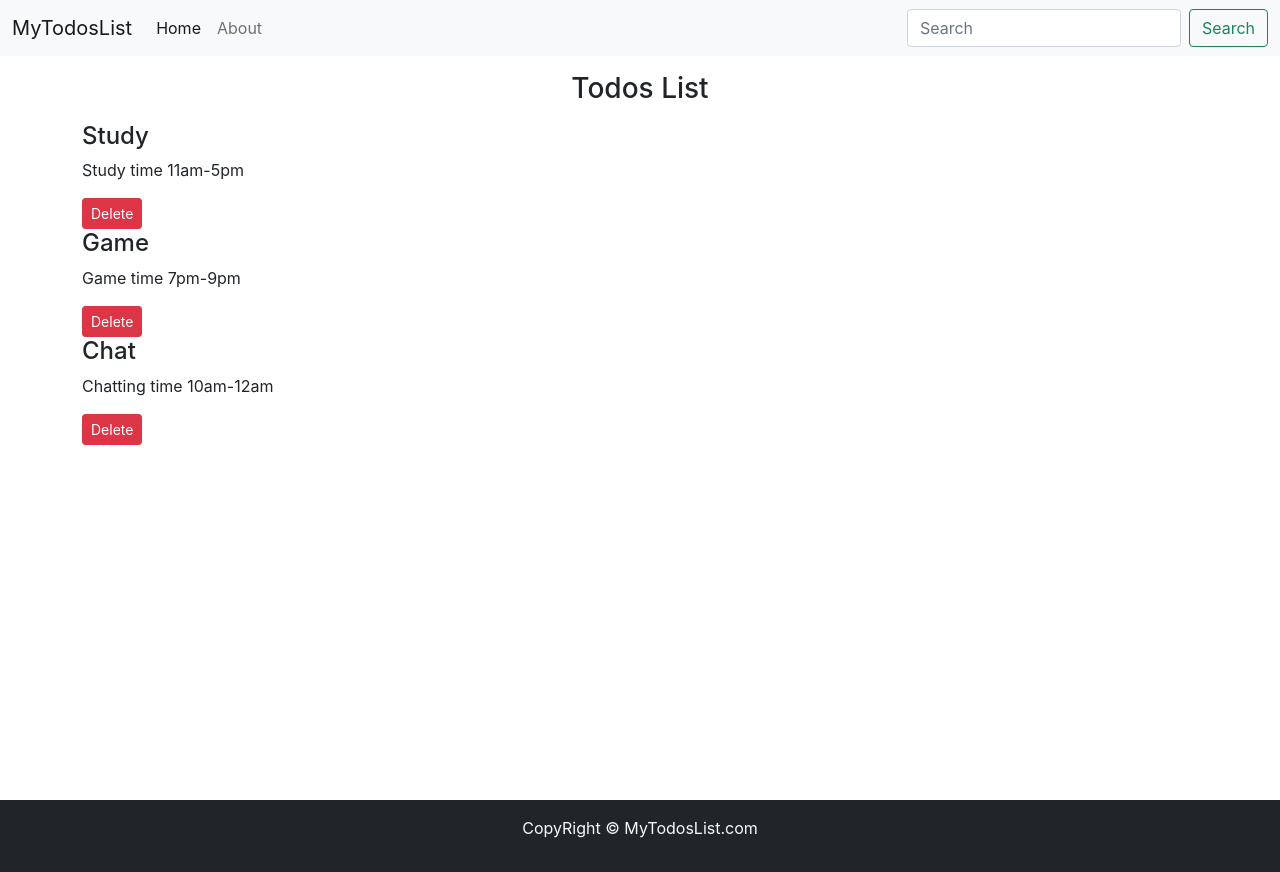
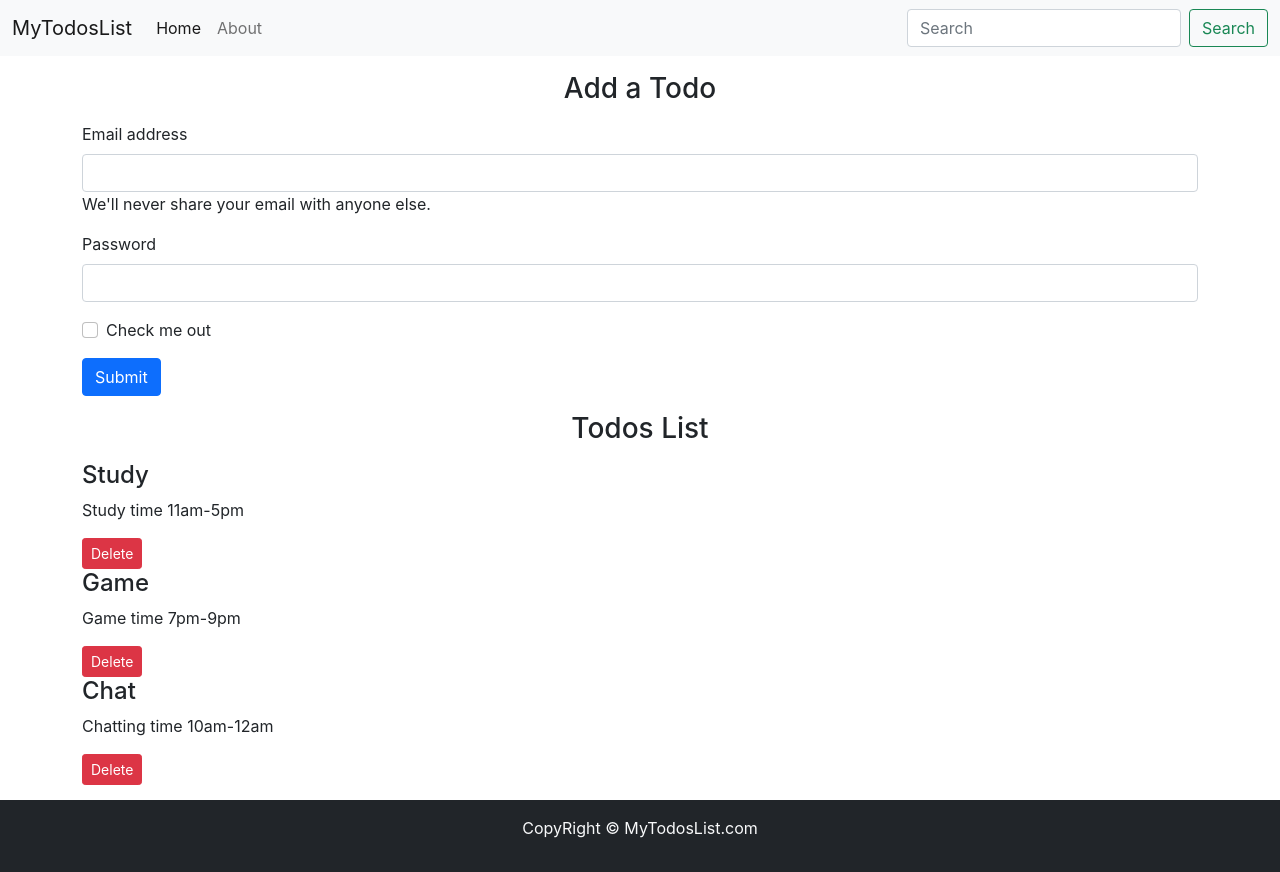
Before and after one commit to Madhur-Jatiya/React-Todo-App, a React (Create React App) app: page / in a window 1280 px wide. Built offline with nearby package versions, Linux system fonts and the light colour scheme.

Commit message:
add todo.js

```diff
--- a/src/App.js
+++ b/src/App.js
@@ -2,6 +2,7 @@
 import Header from "./MyComponents/Header";
 import Footer from "./MyComponents/Footer";
 import Todos from "./MyComponents/Todos";
+import AddTodo from './MyComponents/AddTodo';
 import { useState } from 'react';
 
 function App() {
@@ -35,6 +36,7 @@
   return (
     <>
       <Header title="MyTodosList" />
+      <AddTodo/>
       <Todos todos={todos} onDelete={onDelete} />
       <Footer />
     </>
--- /dev/null
+++ b/src/MyComponents/AddTodo.js
@@ -0,0 +1,27 @@
+import React from 'react'
+
+const AddTodo = () => {
+    return (
+        <div className='container'>
+            <h3 className='text-center my-3'>Add a Todo</h3>
+            <form>
+                <div className="mb-3">
+                    <label for="exampleInputEmail1" className="form-label">Email address</label>
+                    <input type="email" className="form-control" id="exampleInputEmail1" aria-describedby="emailHelp" />
+                    <div id="emailHelp" classNameName="form-text">We'll never share your email with anyone else.</div>
+                </div>
+                <div className="mb-3">
+                    <label for="exampleInputPassword1" className="form-label">Password</label>
+                    <input type="password" className="form-control" id="exampleInputPassword1" />
+                </div>
+                <div className="mb-3 form-check">
+                    <input type="checkbox" className="form-check-input" id="exampleCheck1" />
+                    <label className="form-check-label" for="exampleCheck1">Check me out</label>
+                </div>
+                <button type="submit" className="btn btn-primary">Submit</button>
+            </form>
+        </div>
+    )
+}
+
+export default AddTodo
```
